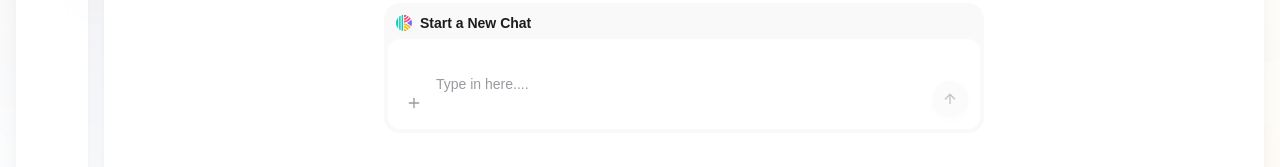
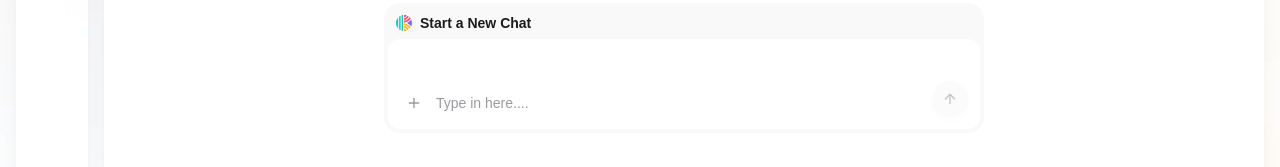
Before and after one commit to ttaiyegbusi/knit, a Next.js app: page / in a window 1280 px wide. Shown: the part 441-608 px from the top of the page. Built offline with nearby package versions, Linux system fonts and the light colour scheme; a web font is replaced by a local one.

Commit message:
feat: replace textarea with single-line input in ChatInput for improved text alignment and user experience

```diff
--- a/src/components/ChatInput.tsx
+++ b/src/components/ChatInput.tsx
@@ -47,19 +47,20 @@ export function ChatInput({
           <Plus className="h-4 w-4" />
         </button>
 
-        {/* Text input — beside the "+", same row */}
-        <textarea
+        {/* Text input — single-line input centers its text on the same line
+            as the "+", unlike a textarea which top-anchors its content */}
+        <input
+          type="text"
           value={text}
           onChange={(e) => setText(e.target.value)}
           onKeyDown={(e) => {
-            if (e.key === "Enter" && !e.shiftKey) {
+            if (e.key === "Enter") {
               e.preventDefault();
               submit();
             }
           }}
-          rows={1}
           placeholder="Type in here...."
-          className="h-7 flex-1 resize-none self-center bg-transparent py-1 text-sm text-ink outline-none placeholder:text-ink-faint"
+          className="h-7 flex-1 bg-transparent text-sm leading-7 text-ink outline-none placeholder:text-ink-faint"
         />
 
         {/* Circular send button */}
```
